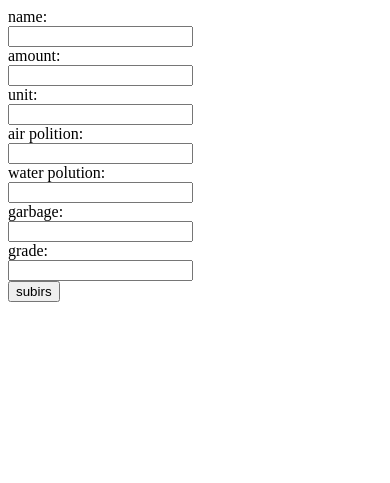
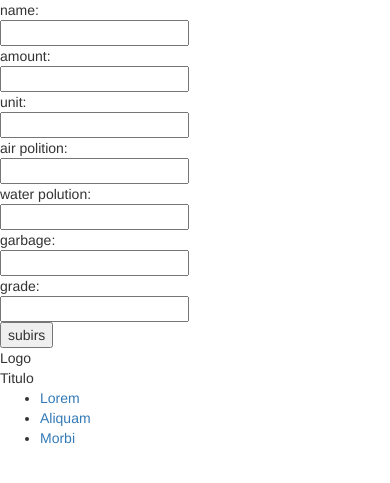
Before and after one commit to QuimeraKoke/healtearth, a Django app: template Healtearth/templates/index.html in a window 390 px wide. Shown: the top 483 px of the page. Run offline with Django 3.2, Linux system fonts and the light colour scheme; the template is opened without the code that fills it, so the values that code supplies are empty; some libraries are stand-ins or nearby versions.

Commit message:
agrega estructura a heaer

```diff
--- a/Healtearth/statics/css/main.css
+++ b/Healtearth/statics/css/main.css
@@ -0,0 +1,3 @@
+.labels{
+	min-width: 100px;
+}
--- a/Healtearth/templates/index.html
+++ b/Healtearth/templates/index.html
@@ -5,11 +5,13 @@
     <meta name="viewport" content="width=device-width, initial-scale=1.0">
     <meta http-equiv="X-UA-Compatible" content="ie=edge">
     <title>jorgeqlt</title>
-    <style>
+    <!--<style>
         .labels{
             min-width: 100px;
         }
-    </style>
+    </style>-->
+    <!--bootstrap-->
+    <link rel="stylesheet" href="https://maxcdn.bootstrapcdn.com/bootstrap/3.3.7/css/bootstrap.min.css" integrity="sha384-BVYiiSIFeK1dGmJRAkycuHAHRg32OmUcww7on3RYdg4Va+PmSTsz/K68vbdEjh4u" crossorigin="anonymous">
 </head>
 <body>
     <form action="">
@@ -29,10 +31,24 @@
         <input type="number" name="grade"><br>
         <input type="submit" value="subirs">
     </form>
+
+
+
     <header>
-        <div class="logo"></div>
-        <div class="title"></div>
-        <div class="sections-buttons"></div>
+        <div class="row">
+            <div class="logo col-md-3">Logo</div>
+            <div class="title col-md-4">Titulo</div>
+            <div class="sections-buttons col-md-5">
+                <nav>
+                    <ul>
+                        <li><a href="#nowhere">Lorem</a></li>
+                        <li><a href="#nowhere">Aliquam</a></li>
+                        <li><a href="#nowhere">Morbi</a></li>
+
+                    </ul>
+                </nav>
+            </div>
+        </div>
     </header>
     <section class="main-section">
         <div class="searcher"></div>
```
